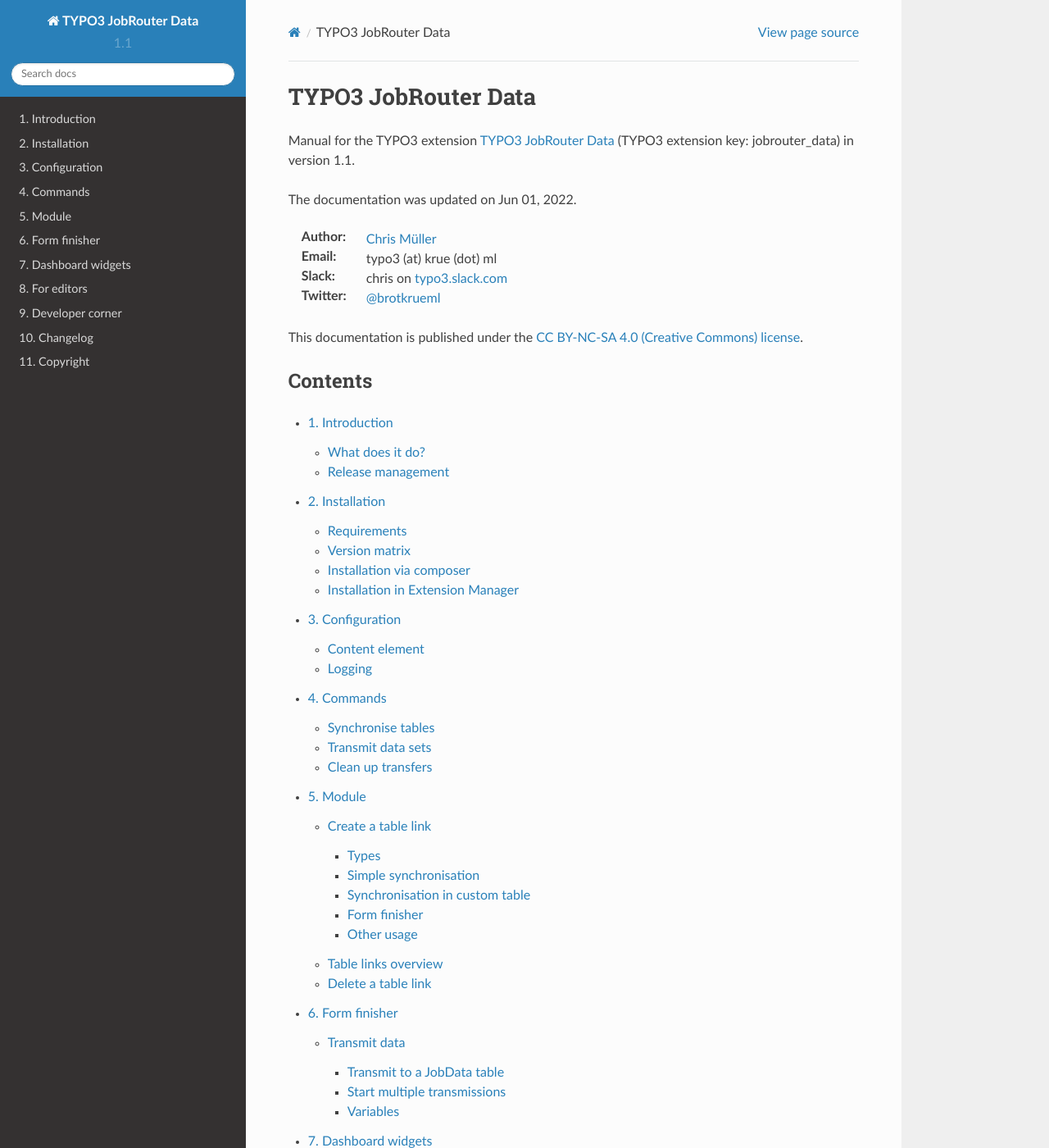
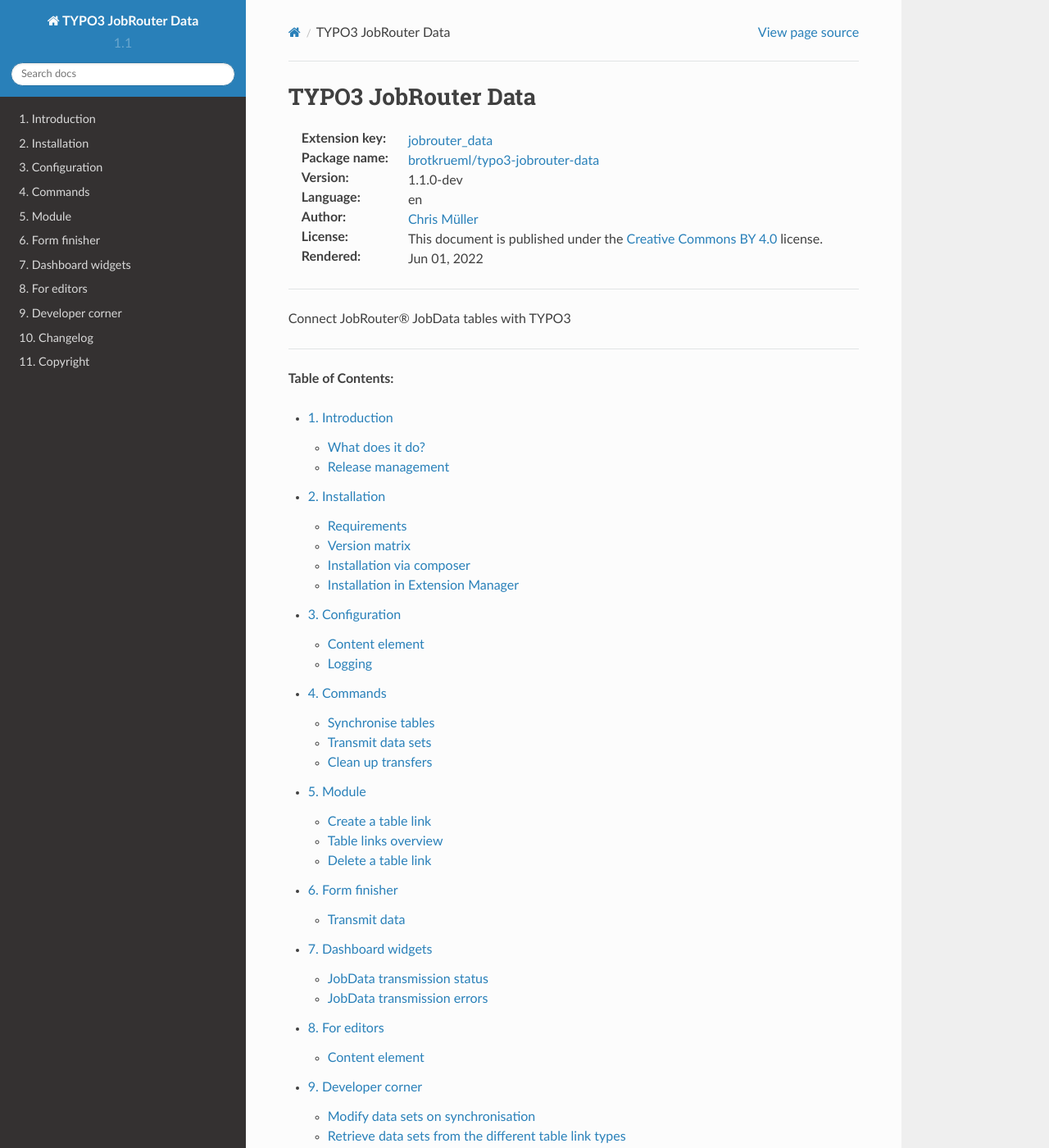
Before and after one commit to jobrouter/typo3-data, a Sphinx documentation site: the page built from Documentation/index.rst, in a window 1280 px wide and 1400 px high. Shown: the whole window at 82% size. Built offline with Sphinx 7.4.7 and the Read the Docs theme 2.0.0, drawn with Linux system fonts in a browser that asks for light colours; some of the changed text lies outside the part shown.

Commit message:
[DOCS] Align with new TYPO3 documentation standards
See: https://docs.typo3.org/m/typo3/docs-how-to-document/main/en-us/GeneralConventions/FileStructure.html

```diff
--- a/Documentation/_includes.rst.txt
+++ b/Documentation/_includes.rst.txt
@@ -1,13 +1,35 @@
-.. This is '_includes.rst.txt'. It is included at the very top of each and
-   every ReST source file in THIS documentation project (= manual).
+.. More information about this file:
+.. https://docs.typo3.org/m/typo3/docs-how-to-document/main/en-us/GeneralConventions/FileStructure.html#includes-rst-txt
 
+.. ----------
+.. text roles
+.. ----------
+
+.. role:: aspect(emphasis)
+.. role:: bash(code)
+.. role:: css(code)
+.. role:: html(code)
+.. role:: js(code)
 .. role:: php(code)
-   :language: php
+.. role:: rst(code)
+.. role:: sep(strong)
+.. role:: sql(code)
+
+.. role:: tsconfig(code)
+   :class: typoscript
+
+.. role:: typoscript(code)
+.. role:: xml(code)
+   :class: html
+
 .. role:: yaml(code)
-   :language: yaml
-.. role:: shell(code)
-   :language: shell
 
 .. default-role:: code
+
+.. ---------
+.. highlight
+.. ---------
+
+.. By default, code blocks use PHP syntax highlighting
+
 .. highlight:: php
-   :linenothreshold: 5
--- a/Documentation/commands.rst
+++ b/Documentation/commands.rst
@@ -1,6 +1,6 @@
 .. include:: _includes.rst.txt
 
-.. highlight:: shell
+.. highlight:: bash
 
 .. _commands:
 
--- a/Documentation/conf.py
+++ b/Documentation/conf.py
@@ -21,7 +21,7 @@
 # -- Project information -----------------------------------------------------
 
 project = u'TYPO3 JobRouter Data'
-copyright = u'2020-2022, Chris Müller'
+copyright = u'since 2020, Chris Müller'
 author = u'Chris Müller'
 
 # The short X.Y version
@@ -193,5 +193,5 @@
     'typo3-jobrouter-connector': ('https://typo3-jobrouter.readthedocs.io/projects/connector/en/stable/', None),
     't3coreapi': ('https://docs.typo3.org/m/typo3/reference-coreapi/11.5/en-us/', None),
     't3dashboard': ('https://docs.typo3.org/c/typo3/cms-dashboard/11.5/en-us/', None),
-    't3gettingstarted': ('https://docs.typo3.org/m/typo3/tutorial-getting-started/11.5/en-us/', None),
+    't3start': ('https://docs.typo3.org/m/typo3/tutorial-getting-started/11.5/en-us/', None),
 }
--- a/Documentation/copyright.rst
+++ b/Documentation/copyright.rst
@@ -6,7 +6,7 @@
 
 .. code-block:: text
 
-   Copyright (c) 2020-2022 Chris Müller.
+   Copyright (c) since 2020 Chris Müller.
 
    This documentation is licensed under the CC BY-NC-SA 4.0 (Creative Commons)
    license.
--- a/Documentation/index.rst
+++ b/Documentation/index.rst
@@ -4,32 +4,37 @@
 TYPO3 JobRouter Data
 ====================
 
-Manual for the TYPO3 extension `TYPO3 JobRouter Data`_
-(TYPO3 extension key: jobrouter_data) in version |version|.
+:Extension key:
+   `jobrouter_data`_
 
-The documentation was updated on |today|.
+:Package name:
+   `brotkrueml/typo3-jobrouter-data`_
+
+:Version:
+   |release|
+
+:Language:
+   en
 
 :Author:
    `Chris Müller`_
 
-:Email:
-   typo3 (at) krue (dot) ml
+:License:
+   This document is published under the `Creative Commons BY 4.0`_ license.
 
-:Slack:
-   chris on `typo3.slack.com`_
+:Rendered:
+   |today|
 
-:Twitter:
-   `@brotkrueml`_
+----
 
+Connect JobRouter® JobData tables with TYPO3
 
-This documentation is published under the `CC BY-NC-SA 4.0 (Creative Commons)
-license`_.
+----
 
-Contents
-========
+**Table of Contents:**
 
 .. toctree::
-   :maxdepth: 3
+   :maxdepth: 2
    :numbered: 1
 
    introduction
@@ -45,8 +50,7 @@
    copyright
 
 
-.. _@brotkrueml: https://twitter.com/brotkrueml
-.. _CC BY-NC-SA 4.0 (Creative Commons) license: https://creativecommons.org/licenses/by-nc-sa/4.0/
+.. _brotkrueml/typo3-jobrouter-data: https://packagist.org/packages/brotkrueml/typo3-jobrouter-data
 .. _Chris Müller: https://github.com/brotkrueml
-.. _typo3.slack.com: https://typo3.slack.com
-.. _TYPO3 JobRouter Data: https://github.com/brotkrueml/typo3-jobrouter-data
+.. _Creative Commons BY 4.0: https://creativecommons.org/licenses/by/4.0/
+.. _jobrouter_data: https://extensions.typo3.org/extension/jobrouter_data
--- a/Documentation/installation.rst
+++ b/Documentation/installation.rst
@@ -63,7 +63,7 @@
 =================================
 
 You can also install the extension from the `TYPO3 Extension Repository (TER)`_.
-See :ref:`t3gettingstarted:extensions_legacy_management` for a manual how to
+See :ref:`t3start:extensions_legacy_management` for a manual how to
 install an extension.
 
 
```
